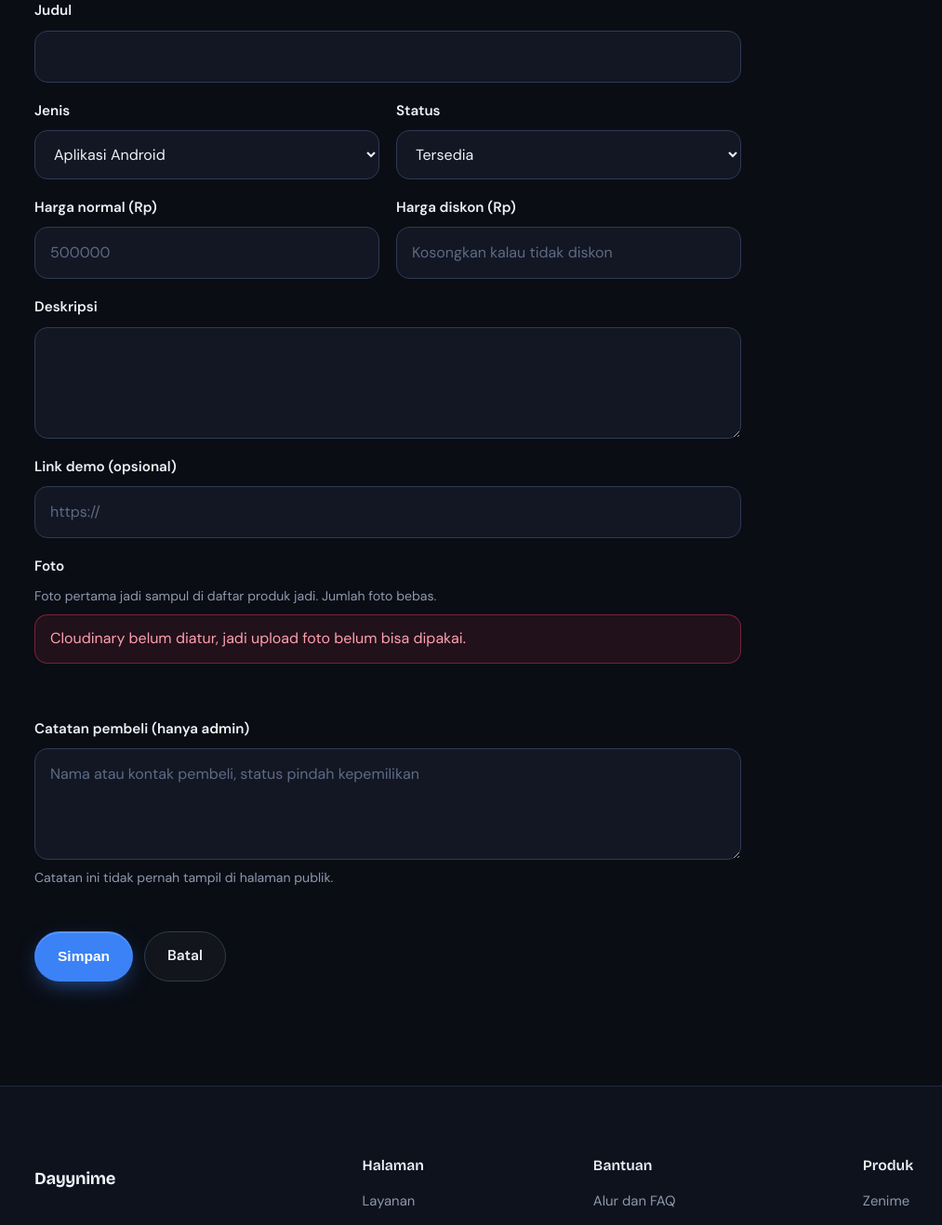
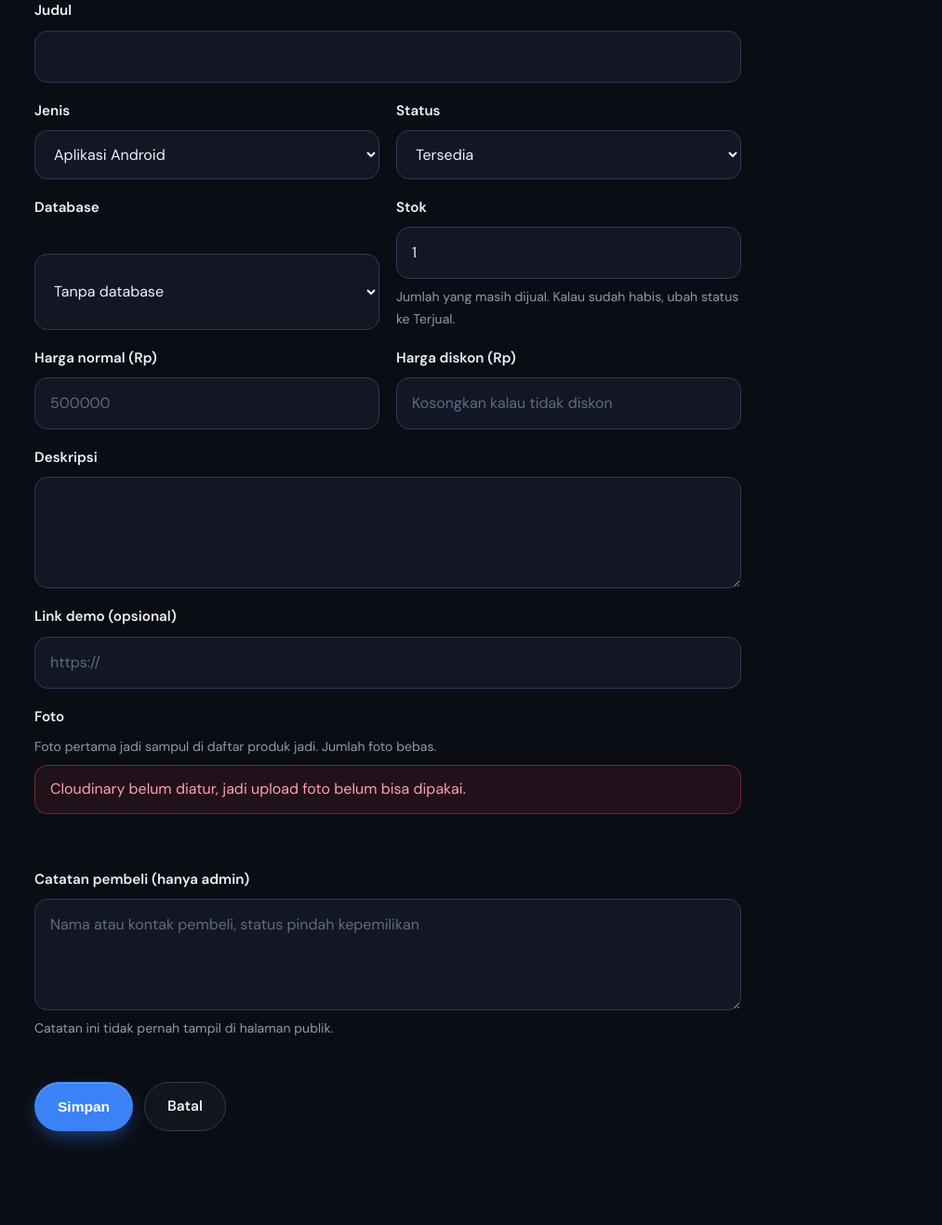
Before and after one commit to Dayynime/Dayynime, a Flask app: page /admin/produk/baru in a window 1280 px wide. Shown: the part 351-1669 px from the top of the page at 93% size, without its empty margins (43-1056 px from the left). Run offline with Flask 3, Linux system fonts and the light colour scheme; the visitor is signed in with stand-in values (Sample User, id 1).

Commit message:
first commit

```diff
--- a/app.py
+++ b/app.py
@@ -209,7 +209,7 @@ STEPS = [
 TRANSFER_STEPS = [
     ("Chat dan sepakati", "Hubungi lewat WhatsApp, tanyakan yang belum jelas, lalu sepakati harga."),
     ("Pembayaran", "Bayar sesuai harga yang disepakati dan kirim bukti pembayaran."),
-    ("Pindah kepemilikan", "Source code, akses hosting, dan database dipindahkan ke akunmu."),
+    ("Pindah kepemilikan", "Source code, akses hosting, dan database (jika ada) dipindahkan ke akunmu."),
     ("Ditandai terjual", "Setelah serah terima selesai, produk ditandai terjual dan tidak dijual lagi."),
 ]
 
@@ -714,7 +714,12 @@ def decorate(row):
     else:
         p["final_price"] = price
         p["percent"] = 0
-    p["sold"] = p.get("status") == "sold"
+    stock = p.get("stock")
+    if stock is None:  # kolom stock belum ada: produk tunggal
+        stock = 0 if p.get("status") == "sold" else 1
+    p["stock"] = max(0, int(stock))
+    p["db"] = "database" if p.get("db_type") == "database" else "none"
+    p["sold"] = p.get("status") == "sold" or p["stock"] <= 0
     p["images"] = p.get("images") or []
     return p
 
@@ -732,6 +737,9 @@ def katalog():
     jenis = request.args.get("jenis")
     if jenis not in ("website", "aplikasi"):
         jenis = None
+    db = request.args.get("db")
+    if db not in ("database", "none"):
+        db = None
     items, failed = [], False
     if supa.configured():
         try:
@@ -742,11 +750,15 @@ def katalog():
         "all": len(items),
         "website": sum(1 for p in items if p["category"] == "website"),
         "aplikasi": sum(1 for p in items if p["category"] == "aplikasi"),
+        "database": sum(1 for p in items if p["db"] == "database"),
+        "none": sum(1 for p in items if p["db"] == "none"),
     }
     if jenis:
         items = [p for p in items if p["category"] == jenis]
+    if db:
+        items = [p for p in items if p["db"] == db]
     page = render_template(
-        "katalog.html", items=items, jenis=jenis, failed=failed,
+        "katalog.html", items=items, jenis=jenis, db=db, failed=failed,
         counts=counts, steps=TRANSFER_STEPS,
     )
     return cached(make_response(page), ok=not failed)
@@ -833,6 +845,9 @@ def parse_product(form, existing=None):
     price_raw = form.get("price", "")
     disc_raw = form.get("discount_price", "")
     status = form.get("status", "available")
+    db_type = form.get("db_type", "none")
+    stock_raw = form.get("stock", "")
+    stock = parse_int(stock_raw)
     demo_url = form.get("demo_url", "").strip()[:300]
     buyer_note = form.get("buyer_note", "").strip()[:600]
     images = []
@@ -858,6 +873,15 @@ def parse_product(form, existing=None):
             errors.append("Harga diskon harus lebih kecil dari harga normal.")
     if status not in ("available", "sold"):
         status = "available"
+    if db_type not in ("none", "database"):
+        db_type = "none"
+    if stock is None:
+        stock = 0 if status == "sold" else 1
+    stock = min(stock, 9999)
+    if status == "sold":
+        stock = 0  # terjual = stok habis
+    elif stock < 1:
+        errors.append("Stok 0 berarti habis. Isi stok minimal 1, atau ubah status ke Terjual.")
     if demo_url and not re.match(r"^https?://", demo_url):
         errors.append("Link demo harus diawali http:// atau https://.")
 
@@ -868,6 +892,8 @@ def parse_product(form, existing=None):
         "price": price,
         "discount_price": discount,
         "status": status,
+        "stock": stock,
+        "db_type": db_type,
         "demo_url": demo_url or None,
         "buyer_note": buyer_note or None,
         "images": images,
@@ -885,6 +911,8 @@ def parse_product(form, existing=None):
         "price": price_raw,
         "discount_price": disc_raw,
         "status": status,
+        "stock": stock_raw if stock_raw.strip() else stock,
+        "db_type": db_type,
         "demo_url": demo_url,
         "buyer_note": buyer_note,
         "images": images,
@@ -948,8 +976,8 @@ def _form_page(product, values, errors):
 
 EMPTY_VALUES = {
     "title": "", "category": "aplikasi", "description": "", "price": "",
-    "discount_price": "", "status": "available", "demo_url": "",
-    "buyer_note": "", "images": [],
+    "discount_price": "", "status": "available", "stock": 1, "db_type": "none",
+    "demo_url": "", "buyer_note": "", "images": [],
 }
 
 
@@ -993,6 +1021,8 @@ def admin_edit(pid):
             "price": product["price"],
             "discount_price": product.get("discount_price") or "",
             "status": product["status"],
+            "stock": product["stock"] if product.get("stock") is not None else (0 if product["status"] == "sold" else 1),
+            "db_type": product.get("db_type") or "none",
             "demo_url": product.get("demo_url") or "",
             "buyer_note": product.get("buyer_note") or "",
             "images": product.get("images") or [],
@@ -1015,10 +1045,26 @@ def admin_status(pid):
     status = request.form.get("status")
     if status not in ("available", "sold"):
         abort(400)
-    sold_at = datetime.now(timezone.utc).isoformat() if status == "sold" else None
     try:
-        supa.update(pid, {"status": status, "sold_at": sold_at})
-        flash("Ditandai terjual." if status == "sold" else "Ditandai tersedia lagi.")
+        product = supa.get_admin(pid)
+        if product is None:
+            abort(404)
+        stock = product.get("stock")
+        if stock is None:
+            stock = 0 if product.get("status") == "sold" else 1
+        if status == "sold" and product.get("status") != "sold" and stock > 1:
+            # stok lebih dari 1: catat satu terjual, produk tetap tersedia
+            supa.update(pid, {"stock": stock - 1})
+            flash(f"Terjual 1. Sisa stok {stock - 1}.")
+        elif status == "sold":
+            supa.update(pid, {
+                "status": "sold", "stock": 0,
+                "sold_at": datetime.now(timezone.utc).isoformat(),
+            })
+            flash("Ditandai terjual.")
+        else:
+            supa.update(pid, {"status": "available", "stock": max(stock, 1), "sold_at": None})
+            flash("Ditandai tersedia lagi.")
     except supa.StoreError as err:
         flash(f"Gagal mengubah status: {err}")
     return redirect(url_for("admin_index"))
--- a/static/css/style.css
+++ b/static/css/style.css
@@ -461,7 +461,17 @@ a.inline:hover{color:var(--text)}
 .kat-points li{align-items:center;color:var(--muted);font-size:.95rem}
 .kat-points svg{margin-top:0}
 @media(max-width:560px){.kat-points{flex-direction:column;gap:10px}}
-.cat-bar{margin-bottom:24px}
+.cat-bar{margin-bottom:24px;display:grid;gap:12px}
+.db-tabs{gap:6px}
+.db-tabs li{font-size:.84rem}
+.db-tabs li a{padding:6px 13px}
+.db-tabs li:has(a[aria-current]){background:rgba(59,130,246,.16);border-color:rgba(59,130,246,.45)}
+.db-tabs a[aria-current]{color:var(--blue-2)}
+@media(max-width:480px){.db-tabs{flex-wrap:nowrap;gap:5px;overflow-x:auto;scrollbar-width:none}.db-tabs::-webkit-scrollbar{display:none}.db-tabs li{flex:none;font-size:.8rem}.db-tabs li a{padding:6px 10px}}
+@media(max-width:380px){.db-tabs li{font-size:.75rem}.db-tabs li a{padding:6px 8px}}
+.facts{display:flex;flex-wrap:wrap;gap:6px;margin:2px 0 6px}
+.facts li{padding:2px 10px;border-radius:999px;border:1px solid var(--line-2);color:var(--muted);font-size:.78rem;line-height:1.5}
+.facts-lg li{font-size:.86rem;padding:3px 12px}
 .cat-tabs{flex-wrap:nowrap;overflow-x:auto;scrollbar-width:none;-webkit-overflow-scrolling:touch}
 .cat-tabs::-webkit-scrollbar{display:none}
 .cat-tabs li{flex:none}
--- a/supa.py
+++ b/supa.py
@@ -16,10 +16,11 @@ SUPABASE_KEY = os.environ.get("SUPABASE_SERVICE_KEY", "")
 TABLE = "products"
 
 # Kolom untuk halaman publik. Sengaja tidak memuat buyer_note (catatan internal admin).
-PUBLIC_COLS = (
+PUBLIC_COLS_BASE = (
     "id,slug,title,category,description,price,discount_price,"
     "status,images,demo_url,created_at"
 )
+PUBLIC_COLS = PUBLIC_COLS_BASE + ",stock,db_type"
 UUID_RE = re.compile(r"^[0-9a-fA-F-]{36}$")
 
 
@@ -61,17 +62,24 @@ def _request(method, params=None, body=None, prefer=None, timeout=8):
     return json.loads(raw) if raw else None
 
 
+def _public(params, timeout=8):
+    """Baca produk publik. Kalau kolom stock/db_type belum ada (SQL migrasi belum dijalankan),
+    ulangi dengan kolom lama supaya situs tetap tampil."""
+    try:
+        return _request("GET", {**params, "select": PUBLIC_COLS}, timeout=timeout) or []
+    except StoreError as err:
+        if "stock" not in str(err) and "db_type" not in str(err):
+            raise
+        return _request("GET", {**params, "select": PUBLIC_COLS_BASE}, timeout=timeout) or []
+
+
 def list_public(timeout=8):
     """Semua produk untuk publik: yang masih tersedia di atas, lalu yang terjual."""
-    return _request(
-        "GET",
-        {"select": PUBLIC_COLS, "order": "status.asc,created_at.desc"},
-        timeout=timeout,
-    ) or []
+    return _public({"order": "status.asc,created_at.desc"}, timeout=timeout)
 
 
 def get_public(slug):
-    rows = _request("GET", {"select": PUBLIC_COLS, "slug": f"eq.{slug}", "limit": "1"})
+    rows = _public({"slug": f"eq.{slug}", "limit": "1"})
     return rows[0] if rows else None
 
 
--- a/templates/admin_form.html
+++ b/templates/admin_form.html
@@ -35,8 +35,23 @@
         <label for="status">Status</label>
         <select id="status" name="status">
           <option value="available"{% if values.status == 'available' %} selected{% endif %}>Tersedia</option>
-          <option value="sold"{% if values.status == 'sold' %} selected{% endif %}>Terjual</option>
+          <option value="sold"{% if values.status == 'sold' %} selected{% endif %}>Terjual / habis</option>
         </select>
+      </div>
+    </div>
+
+    <div class="adm-two">
+      <div class="field">
+        <label for="db_type">Database</label>
+        <select id="db_type" name="db_type">
+          <option value="none"{% if values.db_type != 'database' %} selected{% endif %}>Tanpa database</option>
+          <option value="database"{% if values.db_type == 'database' %} selected{% endif %}>Pakai database</option>
+        </select>
+      </div>
+      <div class="field">
+        <label for="stock">Stok</label>
+        <input id="stock" name="stock" inputmode="numeric" value="{{ values.stock }}" placeholder="1">
+        <p class="hint">Jumlah yang masih dijual. Kalau sudah habis, ubah status ke Terjual.</p>
       </div>
     </div>
 
--- a/templates/admin_list.html
+++ b/templates/admin_list.html
@@ -31,6 +31,8 @@
         <p class="adm-meta">
           <span class="stat {{ 'is-sold' if p.sold else 'is-ok' }}">{{ 'Terjual' if p.sold else 'Tersedia' }}</span>
           {{ 'Aplikasi' if p.category == 'aplikasi' else 'Website' }}
+          &middot; {{ 'Pakai database' if p.db == 'database' else 'Tanpa database' }}
+          &middot; {{ p.sold and 'stok habis' or 'stok ' ~ p.stock }}
           &middot; {{ p.final_price|rupiah }}{% if p.percent %} (diskon {{ p.percent }}%){% endif %}
           &middot; {{ p.images|length }} foto
         </p>
@@ -42,7 +44,7 @@
         <form method="post" action="{{ url_for('admin_status', pid=p.id) }}">
           <input type="hidden" name="csrf" value="{{ csrf_token() }}">
           <input type="hidden" name="status" value="{{ 'available' if p.sold else 'sold' }}">
-          <button class="btn solid sm" type="submit">{{ 'Tandai tersedia' if p.sold else 'Tandai terjual' }}</button>
+          <button class="btn solid sm" type="submit">{{ 'Tandai tersedia' if p.sold else ('Terjual 1' if p.stock > 1 else 'Tandai terjual') }}</button>
         </form>
         <form method="post" action="{{ url_for('admin_delete', pid=p.id) }}" data-confirm="Hapus {{ p.title }}? Ini tidak bisa dibatalkan.">
           <input type="hidden" name="csrf" value="{{ csrf_token() }}">
--- a/templates/katalog_detail.html
+++ b/templates/katalog_detail.html
@@ -29,6 +29,9 @@
     <div class="pd-info">
       <span class="item-cat">{{ 'Aplikasi Android' if p.category == 'aplikasi' else 'Website' }}</span>
       <h1>{{ p.title }}</h1>
+      <ul class="facts facts-lg">
+        <li>{{ 'Pakai database' if p.db == 'database' else 'Tanpa database' }}</li>
+      </ul>
 
       <p class="price price-lg">
         {% if p.percent and not p.sold %}<s>{{ p.price|rupiah }}</s>{% endif %}
@@ -44,7 +47,7 @@
         {{ btn(url_for('pesan', jenis='app' if p.category == 'aplikasi' else 'web'), 'Pesan yang serupa', 'ghost') }}
       </div>
       {% else %}
-      <p class="pd-status is-ok">Tersedia</p>
+      <p class="pd-status is-ok">Tersedia{% if p.stock > 1 %}, stok {{ p.stock }}{% endif %}</p>
       <div class="row">
         {{ btn(buy_link, 'Beli lewat WhatsApp', 'solid', True) }}
         {% if p.demo_url %}{{ btn(p.demo_url, 'Lihat demo', 'ghost', True) }}{% endif %}
```
Also changed, not shown: templates/katalog.html (+15 -4 lines).
